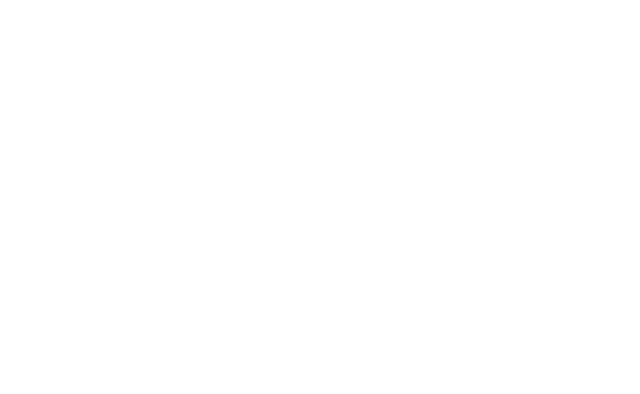
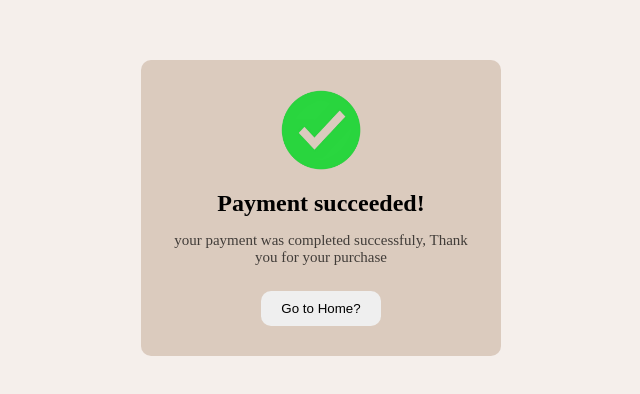
Before and after one commit to iindll/CozyNest, a React (Vite) app in the folder vite-project/: page /successPayment in a window 1280 px wide. Before the commit this address had no page. Shown: the part 192-586 px from the top of the page, without its empty margins (319-959 px from the left). Built offline with nearby package versions, Linux system fonts and the light colour scheme.

Commit message:
successul payment window

```diff
--- a/vite-project/src/App.jsx
+++ b/vite-project/src/App.jsx
@@ -11,6 +11,7 @@
 import Favorites_comp from "./components/favorites/Favorites.jsx";
 import Offers_comp from "./components/Offers/Offers.jsx";
 import CategoryPage_comp from "./components/CatagoryPage/CategoryPage.jsx";
+import Payment_comp from "./components/payment-success/payment.jsx";
 const Home = () => {
   return (
     <div className="conainer">
@@ -76,6 +77,14 @@
   )
 }
 
+const Payment = ()=>{
+  return(
+    <div className="payment-conainer">
+      <Payment_comp></Payment_comp>
+    </div>
+  )
+}
+
 
 const App = () => {
   return (
@@ -88,6 +97,8 @@
          <Route path="/favorites" element={<Favorites/>} />
          <Route path="/offers" element={<Offers/>} />
         <Route path="/categories" element={<CatagoryPage/>} />
+        <Route path="/successPayment" element={<Payment/>} />
+
 
       </Routes>
     </Router>
--- a/vite-project/src/components/Cart/Cart.jsx
+++ b/vite-project/src/components/Cart/Cart.jsx
@@ -153,7 +153,7 @@
   </div>
 )}
         <button onClick={()=> {
-          navigate('../home')
+          navigate('../successPayment')
         }} className="checkout-btn">Place Order</button>
 
         </form>
--- /dev/null
+++ b/vite-project/src/components/payment-success/payment.css
@@ -0,0 +1,44 @@
+.Payment img{
+    width: 80px;
+    height: 80px;
+position: relative;
+
+}
+.payment-conainer{
+    display: flex;
+    justify-content: center;
+    align-items: center;
+    align-content: center;
+    width: 100vw;
+    height: 100vh;
+
+background-color: rgba(139, 69, 19, 0.082);
+}
+
+.Payment{
+    padding: 30px;
+    background-color: rgba(57, 36, 11, 0.503);
+    display: flex;
+    text-align: center;
+    flex-direction: column;
+    flex-wrap: wrap;
+    width: 300px;
+    justify-content: center;
+    align-items: center;
+    border-radius: 10px;
+background-color: rgba(123, 62, 19, 0.207)
+}
+
+.Payment button{
+    margin-top: 10px;
+    border: none
+    ;
+    padding: 10px 20px;
+    border-radius: 10px;
+    cursor: pointer;
+}
+.Payment p{
+    margin-top: -5px;
+    opacity: 0.7;
+    font-size: 15px;
+}
--- /dev/null
+++ b/vite-project/src/components/payment-success/payment.jsx
@@ -0,0 +1,20 @@
+import success from "../../assets/success.png"
+import { useNavigate } from "react-router-dom"
+import "./payment.css"
+const Payment = () => {
+    const navigate = useNavigate()
+  return (
+    <div className='Payment'>
+
+        <img src={success} alt="" />
+        <h2>Payment succeeded!</h2>
+        <p>your payment was completed successfuly,
+            Thank you for your purchase</p>
+        <button on onClick={()=>{
+            navigate('../home')
+        }}>Go to Home?</button>
+    </div>
+  )
+}
+
+export default Payment
```
Also changed, not shown: vite-project/src/assets/success.gif (added), vite-project/src/assets/success.png (added).
